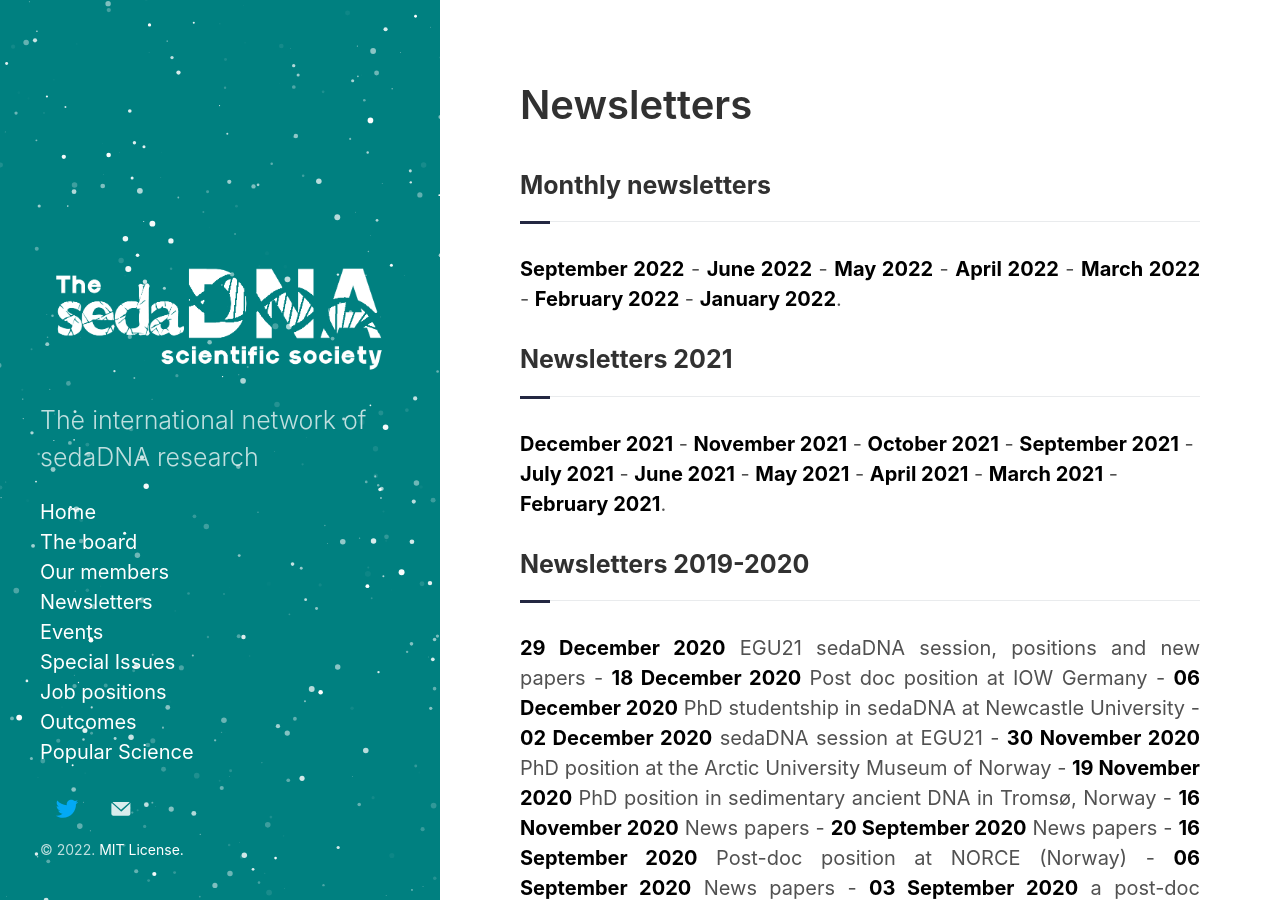
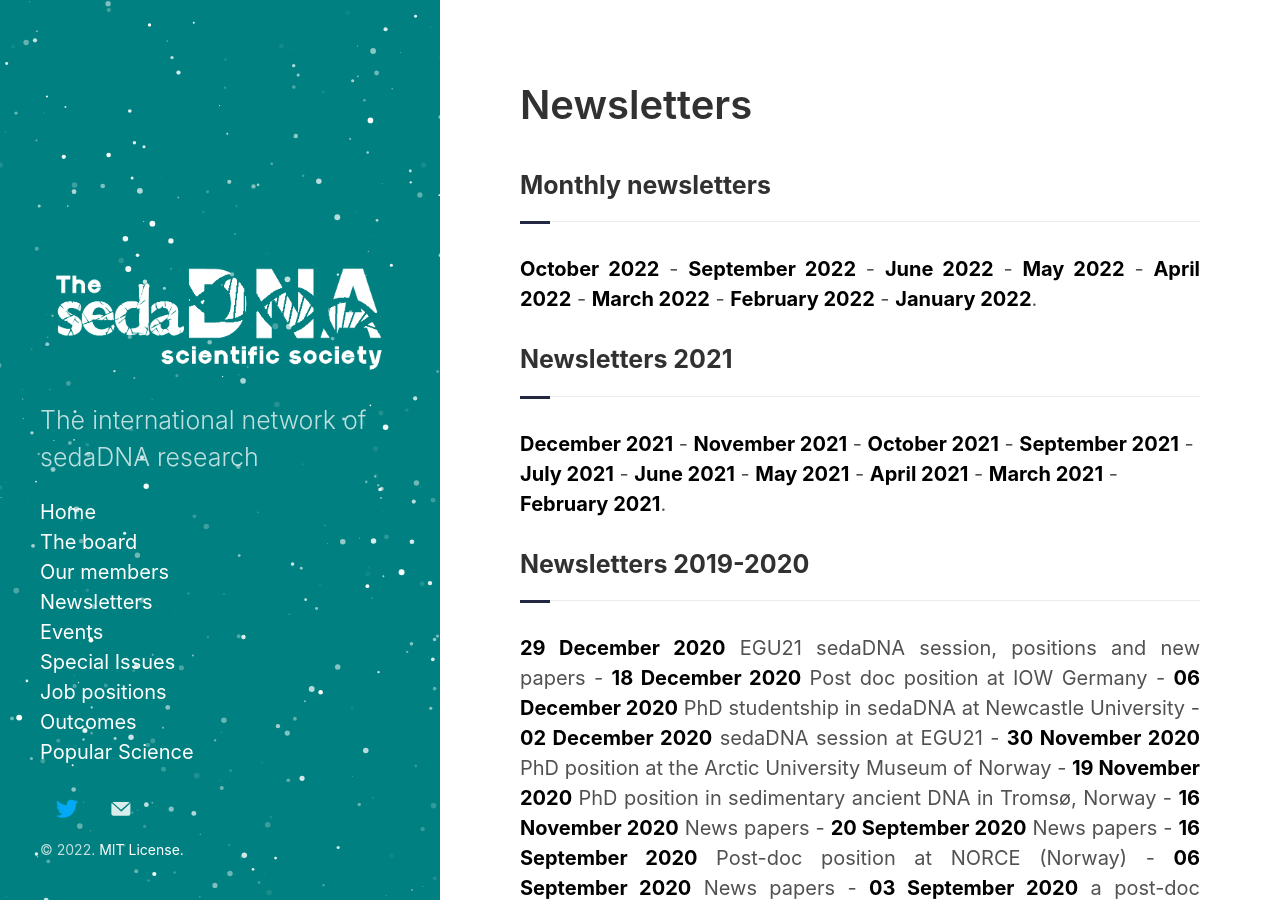
Before and after one commit to sedadna/sedadna.github.io, a Jekyll site: the page built from category/news.md, in a window 1280 px wide and 900 px high. Built offline with Jekyll 4.4.1, drawn with Linux system fonts in a browser that asks for light colours.

Commit message:
Update news.md

```diff
--- a/category/news.md
+++ b/category/news.md
@@ -9,7 +9,7 @@
 
 <div class="intro">
 <p>
-<a href="https://sedadna.github.io/category/news/22-09.html" target="_blank"><b>September 2022</b></a> - <a href="https://sedadna.github.io/category/news/22-06.html" target="_blank"><b>June 2022</b></a> - <a href="https://sedadna.github.io/category/news/22-05.html" target="_blank"><b>May 2022</b></a> - <a href="https://sedadna.github.io/category/news/22-04.html" target="_blank"><b>April 2022</b></a> - <a href="https://sedadna.github.io/category/news/22-03.html" target="_blank"><b>March 2022</b></a> - <a href="https://sedadna.github.io/category/news/22-02.html" target="_blank"><b>February 2022</b></a> - <a href="https://sedadna.github.io/category/news/22-01.html" target="_blank"><b>January 2022</b></a>.</p>
+<a href="https://sedadna.github.io/category/news/22-10.html" target="_blank"><b>October 2022</b></a> - <a href="https://sedadna.github.io/category/news/22-09.html" target="_blank"><b>September 2022</b></a> - <a href="https://sedadna.github.io/category/news/22-06.html" target="_blank"><b>June 2022</b></a> - <a href="https://sedadna.github.io/category/news/22-05.html" target="_blank"><b>May 2022</b></a> - <a href="https://sedadna.github.io/category/news/22-04.html" target="_blank"><b>April 2022</b></a> - <a href="https://sedadna.github.io/category/news/22-03.html" target="_blank"><b>March 2022</b></a> - <a href="https://sedadna.github.io/category/news/22-02.html" target="_blank"><b>February 2022</b></a> - <a href="https://sedadna.github.io/category/news/22-01.html" target="_blank"><b>January 2022</b></a>.</p>
 
 <div class="section">
 <h3 class="section-title underline">Newsletters 2021</h3>
```
